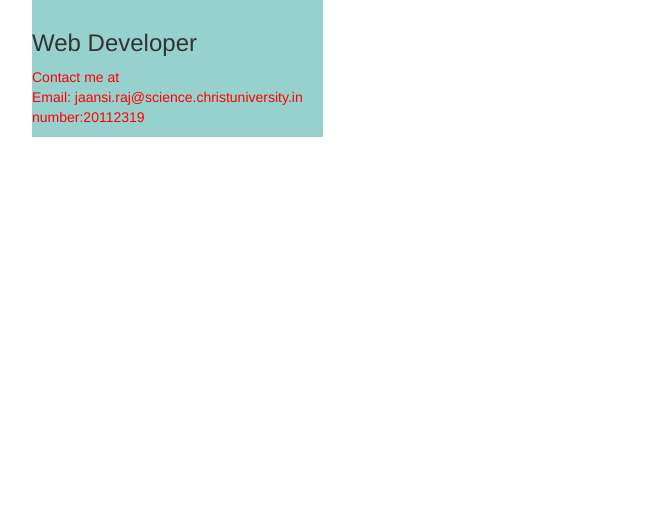
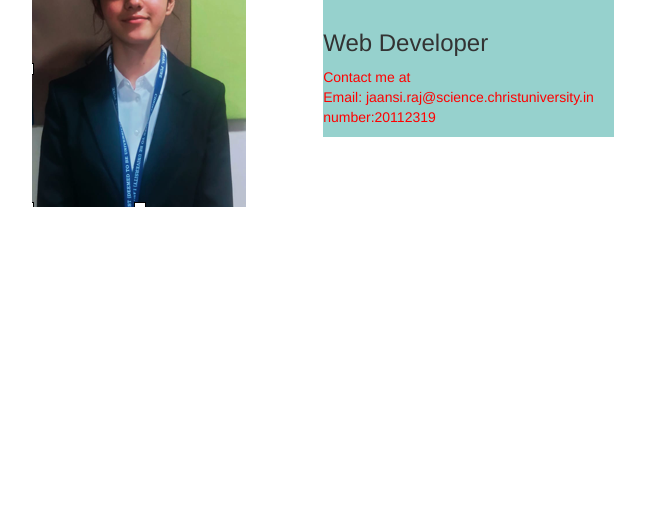
Before and after one commit to jaansirajchrist123/index.html, a plain HTML site: page index.html in a window 1280 px wide. Shown: the part 269-800 px from the top of the page, without its empty margins (153-798 px from the left). Drawn offline with nearby package versions, Linux system fonts and the light colour scheme.

Commit message:
About message

```diff
--- a/index.html
+++ b/index.html
@@ -30,7 +30,7 @@
 <body>
     <div class="row" style="padding:200px ;">
         <div class="column" ">
-            <img src=" D:\College\College 5th sem\Web Programming\Hisoka.jpg" alt="">
+            <img src="img.png" alt="">
         </div>
         <div class="column" style="background-color:#96D1CD;">
             <h2>Hello I'm Jaansi!</h2>
```
Also changed, not shown: img.png (added).
